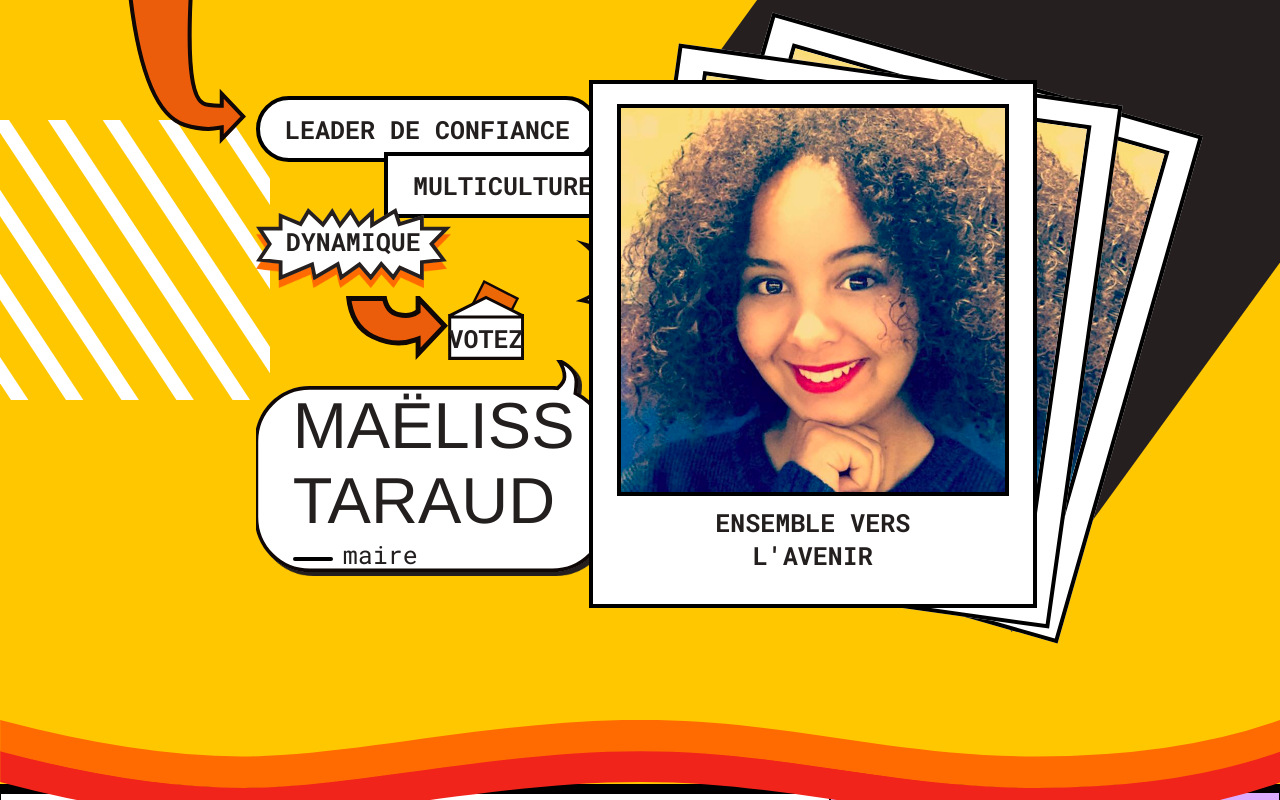
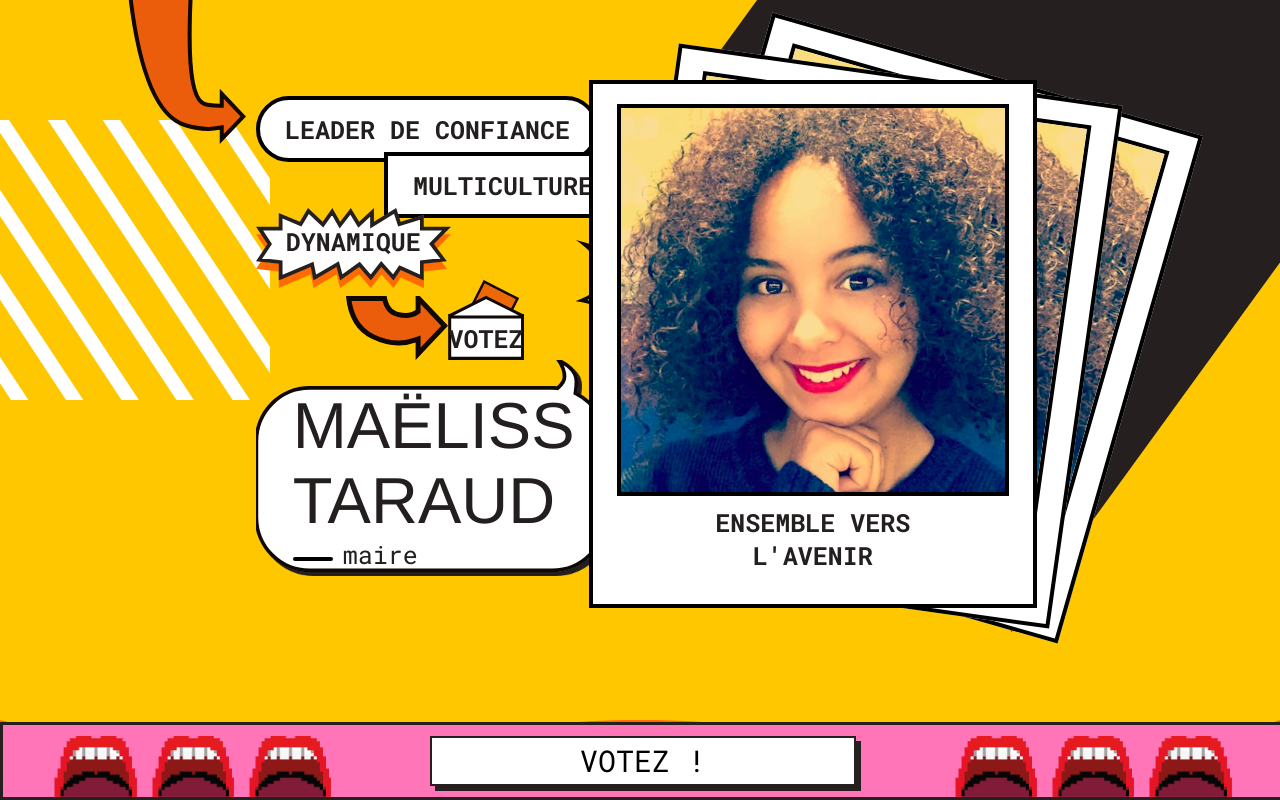
Before and after one commit to SemaineRush/WebApp, a React (Create React App) app: page /maeliss in a window 1280 px wide. Shown: the top 800 px of the page. Built offline with nearby package versions, Linux system fonts and the light colour scheme.

Commit message:
add voteButton on maeliss page

```diff
--- a/src/Assets/maeliss.css
+++ b/src/Assets/maeliss.css
@@ -358,4 +358,55 @@
   height: 40vh;
 }
 
+.part-six {
+  position: fixed;
+  bottom: 0;
+  height: 9vh;
+  width: 100vw;
+  background-color: #FF75B8;
+  display: flex;
+  align-items: flex-end;
+  justify-content: space-around;
+  border: 3px solid #261F1F;
+  z-index: 99;
+}
+.part-six div {
+  position: relative;
+  height: 100%;
+  width: 24%;
+  display: flex;
+  align-items: flex-end;
+  justify-content: space-evenly;
+}
+.part-six div img {
+  height: 85%;
+}
+.part-six div button {
+  transition: 0.2s ease;
+  height: 70%;
+  width: 95%;
+  text-transform: uppercase;
+  font-size: 30px;
+  background-color: white;
+  border: 2px solid #261F1F;
+  z-index: 1;
+}
+.part-six div button:hover {
+  cursor: pointer;
+  margin: 10px 0 0 10px;
+}
+.part-six div span {
+  position: absolute;
+  height: 70%;
+  width: 95%;
+  margin: 10px 0 0 10px;
+  background-color: #261F1F;
+  z-index: 0;
+}
+.part-six div:nth-of-type(2) {
+  width: 35%;
+  align-items: center;
+  justify-content: center;
+}
+
 /*# sourceMappingURL=maeliss.css.map */
--- a/src/Assets/maeliss.scss
+++ b/src/Assets/maeliss.scss
@@ -412,3 +412,60 @@
 .part-five {
     height: 40vh;
 }
+
+.part-six {
+    position: fixed;
+    bottom: 0;
+    height: 9vh;
+    width: 100vw;
+    background-color: #FF75B8;
+    display: flex;
+    align-items: flex-end;
+    justify-content: space-around;
+    border: 3px solid #261F1F;
+    z-index: 99;
+
+    div {
+        position: relative;
+        height: 100%;
+        width: 24%;
+        display: flex;
+        align-items: flex-end;
+        justify-content: space-evenly;
+
+        img {
+            height: 85%;
+        }
+
+        button {
+            transition: 0.2s ease;
+            height: 70%;
+            width: 95%;
+            text-transform: uppercase;
+            font-size: 30px;
+            background-color: white;
+            border: 2px solid #261F1F;
+            z-index: 1;
+
+            &:hover {
+                cursor: pointer;
+                margin: 10px 0 0 10px;
+            }
+        }
+
+        span {
+            position: absolute;
+            height: 70%;
+            width: 95%;
+            margin: 10px 0 0 10px;
+            background-color: #261F1F;
+            z-index: 0;
+        }
+
+        &:nth-of-type(2) {
+            width: 35%;
+            align-items: center;
+            justify-content: center;
+        }
+    }
+}
--- a/src/Components/Maeliss.js
+++ b/src/Components/Maeliss.js
@@ -12,6 +12,7 @@ import enveloppe from '../Assets/media/maeliss/enveloppe.svg';
 import waveTwo from '../Assets/media/maeliss/vague-deux.svg';
 import arrowThree from '../Assets/media/maeliss/fleche-eclat-gauche.svg';
 import arrowFour from '../Assets/media/maeliss/fleche-eclat-droite.svg';
+import mouth from '../Assets/media/maeliss/icon-bouche.svg';
 
 export default class Maeliss extends Component {
 	render() {
@@ -208,6 +209,22 @@ export default class Maeliss extends Component {
 					<img src={arrowFour} />
 				</section>
 				<section className="part-five">e</section>
+				<section className="part-six">
+					<div>
+						<img src={mouth} />
+						<img src={mouth} />
+						<img src={mouth} />
+					</div>
+					<div>
+						<button>votez !</button>
+						<span />
+					</div>
+					<div>
+						<img src={mouth} />
+						<img src={mouth} />
+						<img src={mouth} />
+					</div>
+				</section>
 			</div>
 		);
 	}
```
Also changed, not shown: src/Assets/media/maeliss/icon-bouche.svg (added), 1 other file (tests, documents, lock files or other folders).
